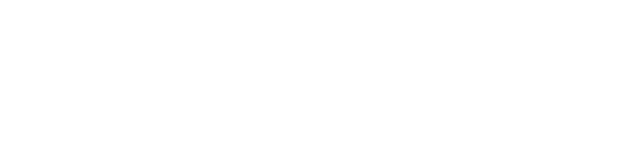
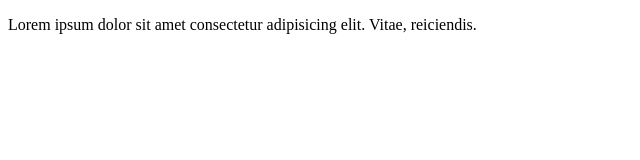
Before and after one commit to Magnus-WO/git-lecture-pull, a plain HTML site: page index.html in a window 1280 px wide. Shown: the whole page, without its empty margins (0-640 px from the left). Drawn offline with Linux system fonts and the light colour scheme.

Commit message:
create intro paragraph

```diff
--- a/index.html
+++ b/index.html
@@ -6,6 +6,6 @@
     <title>Document</title>
 </head>
 <body>
-
+    <p>Lorem ipsum dolor sit amet consectetur adipisicing elit. Vitae, reiciendis.</p>
 </body>
 </html>
```
